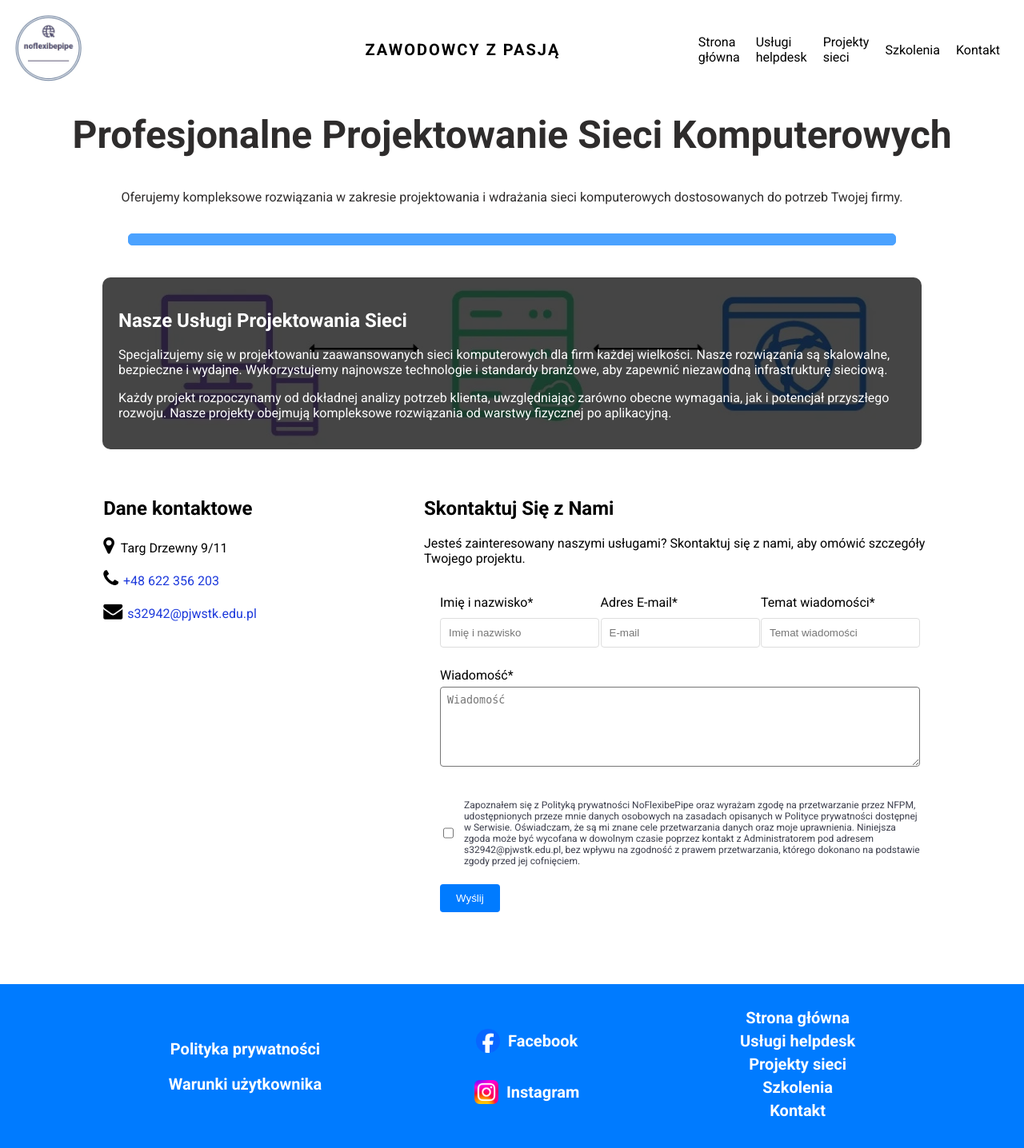
After one commit to BarWrona/NoFlexibePipe, a PHP site: page /sieci.php in a window 1280 px wide. The commit adds this page. Shown: the whole page at 80% size. Run offline with PHP 8.4, Linux system fonts and the light colour scheme.

Commit message:
v0.3
dodano stopkę oraz jej stylowanie
dodano stronę z ofertą sieci oraz stylowanie
dodano możliwość wysyłania danych w formularzu
dane formularza są walidowane po stronie serwera z wykorzystaniem wyrażeń regularnych
dane wysłane w formularzu są wpisywane do bazy danych

```diff
--- a/NoFlexibePipe/includes/footer.php
+++ b/NoFlexibePipe/includes/footer.php
@@ -1 +1,35 @@
-<?php
+<html>
+<head>
+    <title>Footer</title>
+    <link rel="stylesheet" href="../styles/footer.css">
+    <meta name="viewport" content="width=device-width, initial-scale=1.0">
+    <link href="https://fonts.googleapis.com/css2?family=Roboto:wght@300;400;500;700&display=swap" rel="stylesheet">
+</head>
+<footer>
+    <div class="policy-privacy">
+        <a href="./index.php"> Polityka prywatności </a>
+        <a href="./kontakt.php">Warunki użytkownika</a>
+    </div>
+    <div class="socials">
+        <div class="facebook">
+            <span>
+            <img src="/pictures/fb.png" alt="facebookLogo">
+            <a href="https://www.facebook.com/NoFlexibePipe/">Facebook</a>
+            </span>
+        </div>
+        <div class="instagram">
+            <span>
+            <img src="/pictures/ig.png" alt="instagramLogo">
+            <a href="https://www.instagram.com/noflexibepipe/">Instagram</a>
+            </span>
+        </div>
+    </div>
+    <div class="footerMenu">
+        <a href="./index.php"> Strona główna </a>
+        <a href="./helpdesk.php">Usługi helpdesk</a>
+        <a href="./sieci.php">Projekty sieci</a>
+        <a href="./szkolenia.php">Szkolenia</a>
+        <a href="./kontakt.php">Kontakt</a>
+    </div>
+</footer>
+</html>
--- a/NoFlexibePipe/includes/header.php
+++ b/NoFlexibePipe/includes/header.php
@@ -3,12 +3,12 @@
 <html lang="pl">
 <head>
     <meta charset="UTF-8">
+    <link rel="icon" type="image/x-icon" href="/pictures/favicon.ico">
     <meta name="viewport" content="width=device-width, initial-scale=1.0">
-    <link rel="icon" type="image/x-icon" href="/pictures/favicon.ico">
     <link href="https://fonts.googleapis.com/css2?family=Roboto:wght@300;400;500;700&display=swap" rel="stylesheet">
-    <link rel="stylesheet" href="./styles/headerStyle.css">
+    <link rel="stylesheet" href="../styles/headerStyle.css">
+    <link rel="stylesheet" href="https://fonts.googleapis.com/icon?family=Material+Icons">
     <title> Nawigacja </title>
-    <link rel="stylesheet" href="https://fonts.googleapis.com/icon?family=Material+Icons">
 
 </head>
 <nav>
@@ -19,8 +19,10 @@
     </button>
     <div class="menu">
         <a href="./index.php"> Strona główna </a>
+        <a href="./helpdesk.php">Usługi helpdesk</a>
+        <a href="./sieci.php">Projekty sieci</a>
+        <a href="./szkolenia.php">Szkolenia</a>
         <a href="./kontakt.php">Kontakt</a>
-        <a href="./uslugi.php">Usługi</a>
     </div>
 </nav>
 </html>
--- /dev/null
+++ b/NoFlexibePipe/includes/send_message.php
@@ -0,0 +1,70 @@
+<?php
+
+$errors = [];
+$email_pattern = '/^[a-zA-Z0-9._%+-]+@[a-zA-Z0-9.-]+\.[a-zA-Z]{2,}$/';
+
+if ($_SERVER["REQUEST_METHOD"] === "POST") {
+
+    if (empty($_POST['name'])) {
+        $errors[] = "Pole 'Imię i nazwisko' jest wymagane";
+    }
+
+    if (empty($_POST['email'])) {
+        $errors[] = "Pole 'Email' jest wymagane";
+    } elseif (!preg_match($email_pattern, $_POST['email'])) {
+        $errors[] = "Nieprawidłowy format adresu email";
+    }
+
+
+    if (empty($_POST['subject'])) {
+        $errors[] = "Pole 'Temat wiadomości' jest wymagane";
+    }
+
+
+    if (empty($_POST['message'])) {
+        $errors[] = "Pole 'Wiadomość' jest wymagane";
+    }
+
+
+    if (!isset($_POST['policy-privacy'])) {
+        $errors[] = "Musisz zaakceptować politykę prywatności";
+    }
+
+    if (empty($errors)) {
+        addMessage();
+    }
+
+
+}
+
+
+function addMessage()
+{
+    $db_host = 'localhost';
+    $db_user = 'root';
+    $db_pass = '';
+    $db_name = 'NoFlexibePipe';
+
+    try {
+        $connection = new PDO("mysql:host=". $db_host . ";dbname=" . $db_name,$db_user , $db_pass);
+        $connection->setAttribute(PDO::ATTR_ERRMODE, PDO::ERRMODE_EXCEPTION);
+        $stmt = $connection->query("INSERT INTO  messages (name, email, subject, message)
+VALUES ('$_POST[name]', '$_POST[email]', '$_POST[subject]', '$_POST[message]')");
+    } catch (PDOException $e) {
+        die("Connection failed: " . $e->getMessage());
+    }
+}
+
+function displayMessage(array $errors = []): void
+{
+    if ($_SERVER["REQUEST_METHOD"] == "POST") {
+        if (!empty($errors)) {
+            foreach ($errors as $error) {
+                echo "<p class='error'>$error</p>";
+            }
+        } else {
+            echo '<p class="no-error">' . 'Wiadomość wysłana pomyślnie. Potwierdzenie wysłano na podany adres e-mail.' . '</p>';
+        }
+
+    }
+}
--- /dev/null
+++ b/NoFlexibePipe/sieci.php
@@ -0,0 +1,89 @@
+<?php include_once './includes/send_message.php'; ?>
+<!DOCTYPE html>
+<html lang="pl">
+<head>
+    <title>Oferta sieci</title>
+    <meta charset="utf-8">
+    <meta name="viewport" content="width=device-width, initial-scale=1">
+    <link rel="icon" type="image/x-icon" href="/pictures/favicon.ico">
+    <link href="https://fonts.googleapis.com/css2?family=Roboto:wght@300;400;500;700&display=swap" rel="stylesheet">
+    <link rel="stylesheet" href="./styles/sieci.css">
+    <link rel="stylesheet" href="https://cdnjs.cloudflare.com/ajax/libs/font-awesome/4.7.0/css/font-awesome.min.css">
+</head>
+<body>
+<nav>
+    <?php include './includes/header.php'; ?>
+</nav>
+<section class="hero">
+    <div class="hero-content">
+        <h1>Profesjonalne Projektowanie Sieci Komputerowych</h1>
+        <p>Oferujemy kompleksowe rozwiązania w zakresie projektowania i wdrażania sieci komputerowych dostosowanych do
+            potrzeb Twojej firmy.</p>
+    </div>
+    <hr>
+</section>
+
+<section class="services">
+    <div class="service">
+        <h2>Nasze Usługi Projektowania Sieci</h2>
+        <p>Specjalizujemy się w projektowaniu zaawansowanych sieci komputerowych dla firm każdej wielkości. Nasze
+            rozwiązania są skalowalne, bezpieczne i wydajne. Wykorzystujemy najnowsze technologie i standardy branżowe,
+            aby zapewnić niezawodną infrastrukturę sieciową.</p>
+        <p>Każdy projekt rozpoczynamy od dokładnej analizy potrzeb klienta, uwzględniając zarówno obecne wymagania, jak
+            i potencjał przyszłego rozwoju. Nasze projekty obejmują kompleksowe rozwiązania od warstwy fizycznej po
+            aplikacyjną.</p>
+    </div>
+</section>
+
+
+<div class="contact-us">
+<section class="contact-data">
+    <h2>Dane kontaktowe</h2>
+    <p><i style="font-size:24px" class="fa">&#xf041;</i> &nbsp;Targ Drzewny 9/11 </p>
+    <p><i style="font-size:24px" class="fa">&#xf095;&nbsp;</i><a href="tel:+48">+48 622 356 203</a></p>
+    <p><i style="font-size:24px" class="fa">&#xf0e0;&nbsp;</i><a href="mailto:s32942@pjwstk.edu.pl">s32942@pjwstk.edu.pl</a></p>
+</section>
+<section class="form">
+    <h2>Skontaktuj Się z Nami</h2>
+    <p>Jesteś zainteresowany naszymi usługami? Skontaktuj się z nami, aby omówić szczegóły Twojego projektu.</p>
+
+    <div class="contact-form">
+        <form id="contactForm" method="post" action="sieci.php">
+            <div class="form-group">
+               <div class="form-inputs">
+                   <div class="form-input">
+                <label for="name">Imię i nazwisko*</label>
+                <input type="text" id="name" name="name" placeholder="Imię i nazwisko" >
+                   </div>
+                   <div class="form-input">
+                <label for="email">Adres E-mail*</label>
+                <input type="email" id="email" name="email" placeholder="E-mail" >
+               </div>
+                   <div class="form-input">
+                       <label for="subject">Temat wiadomości*</label>
+                       <input type="text" id="subject" name="subject" placeholder="Temat wiadomości" >
+                   </div>
+               </div>
+            </div>
+            <div class="form-group">
+                <label for="message">Wiadomość*</label>
+                <textarea id="message" name="message" placeholder="Wiadomość" ></textarea>
+            </div>
+            <div class="policy-privacy">
+                <label>
+            <input type="checkbox" id="policy-privacy" name="policy-privacy" >
+            <p> Zapoznałem się z Polityką prywatności NoFlexibePipe oraz wyrażam zgodę na przetwarzanie przez NFPM, udostępnionych przeze mnie danych osobowych na zasadach opisanych w Polityce prywatności dostępnej w Serwisie. Oświadczam, że są mi znane cele przetwarzania danych oraz moje uprawnienia. Niniejsza zgoda może być wycofana w dowolnym czasie poprzez kontakt z Administratorem pod adresem s32942@pjwstk.edu.pl, bez wpływu na zgodność z prawem przetwarzania, którego dokonano na podstawie zgody przed jej cofnięciem.
+            </p>
+                </label>
+            </div>
+            <button type="submit" class="submit-btn">Wyślij</button>
+        </form>
+    </div>
+    <div id="notification" class="notification">
+        <?php displayMessage($errors);?>
+    </div>
+</section>
+</div>
+<?php include './includes/footer.php'; ?>
+</body>
+</html>
--- /dev/null
+++ b/NoFlexibePipe/styles/footer.css
@@ -0,0 +1,97 @@
+* {
+    box-sizing: border-box;
+}
+
+footer {
+    width: 100vw;
+    height: auto;
+    background-color: #007bff;
+    color: white;
+    padding: 20px;
+    text-align: center;
+    display: flex;
+    justify-content: space-evenly;
+    align-items: center;
+    font-family: 'Roboto', sans-serif;
+}
+
+@media (max-width: 795px) {
+    footer {
+        flex-direction: column;
+        justify-content: center;
+        gap: 20px;
+    }
+}
+
+
+.policy-privacy {
+    display: flex;
+    flex-direction: column;
+    justify-content: center;
+}
+
+.policy-privacy a {
+    text-decoration: none;
+    margin: 10px;
+    font-size: 20px;
+    color: white;
+    font-weight: bold;
+}
+
+.policy-privacy a:hover {
+    color: lightblue;
+}
+
+.socials {
+    display: flex;
+    justify-content: center;
+    align-items: center;
+    flex-direction: column;
+    gap: 20px;
+}
+
+.socials a {
+    text-decoration: none;
+    color: white;
+    margin: 10px;
+    font-weight: bolder;
+    font-size: 20px;
+    text-align: center;
+}
+
+.socials a:hover {
+    color: lightblue;
+}
+
+.socials span {
+    display: flex;
+    flex-direction: row;
+    align-content: center;
+    align-items: center;
+}
+
+.socials img {
+    width: 30px;
+    height: 30px;
+}
+
+.footerMenu {
+    display: flex;
+    flex-direction: column;
+    justify-content: center;
+    align-items: center;
+    margin: 0;
+    padding: 10px;
+}
+
+.footerMenu a {
+    margin-bottom: 5px;
+    font-size: 20px;
+    font-weight: bold;
+    text-decoration: none;
+    color: white;
+}
+
+.footerMenu a:hover {
+    color: lightblue;
+}
--- a/NoFlexibePipe/styles/headerStyle.css
+++ b/NoFlexibePipe/styles/headerStyle.css
@@ -1,4 +1,6 @@
-
+*{
+    box-sizing: border-box;
+}
 body {
     font-family: 'Roboto', sans-serif;
 }
@@ -59,10 +61,11 @@ nav > p {
     align-items: center;
 }
 
-@media screen and (max-width: 768px) {
+@media (max-width: 795px) {
     nav {
         display: flex;
         justify-content: space-between;
+        padding: 10px;
     }
 
 
--- /dev/null
+++ b/NoFlexibePipe/styles/sieci.css
@@ -0,0 +1,177 @@
+* {
+    box-sizing: border-box;
+}
+
+body {
+    padding: 0;
+    margin: 0;
+    display: flex;
+    flex-direction: column;
+    align-items: center;
+    justify-content: center;
+    font-family: 'Roboto', sans-serif;
+
+}
+
+.services {
+    padding: 20px;
+    background: linear-gradient(rgba(0, 0, 0, 0.7), rgba(0, 0, 0, 0.7)), url('../pictures/gallery6.jpg');
+    background-size: cover;
+    background-position: center;
+    width: calc(80vw);
+    margin-bottom: 20px;
+    color: white;
+    border-radius: 10px;
+}
+
+.hero {
+    display: flex;
+    flex-direction: column;
+    align-items: center;
+    justify-content: center;
+    text-align: center;
+    color: rgba(28, 26, 26, 0.92);
+    padding-top: 100px;
+    width: calc(100vw - 10px);
+    margin-bottom: 20px;
+}
+
+.hero h1 {
+    font-size: 3em;
+}
+
+.hero hr {
+    width: 75vw;
+    margin: 0 auto;
+    border: 1px solid #007bff;
+    margin-bottom: 20px;
+    margin-top: 20px;
+    opacity: 0.7;
+    border-radius: 5px;
+    background-color: #007bff;
+    height: 15px;
+}
+
+.form {
+    max-width: 50vw;
+}
+
+.contact-us {
+    display: grid;
+    grid-template-columns: 1fr 2fr;
+    grid-template-rows: 1fr;
+    grid-gap: 10px;
+    width: 100vw;
+    padding: 20px;
+    justify-items: center;
+    background: transparent;
+    margin-bottom: 20px;
+}
+
+.contact-data a {
+    text-decoration: none;
+    color: #1d3adc;
+}
+
+.contact-form {
+    width: auto;
+    margin: 0 auto;
+    padding: 20px;
+}
+
+.form-group {
+    margin-bottom: 15px;
+}
+
+.form-group label {
+    display: block;
+    margin-bottom: 5px;
+}
+
+.form-inputs {
+    display: flex;
+    flex-direction: row;
+    justify-content: space-between;
+    width: 100%;
+}
+
+@media (max-width: 1000px) {
+    .form-inputs {
+        flex-direction: column;
+    }
+}
+
+.form-inputs input {
+    padding: 10px;
+    width: 100%;
+    border: 1px solid #ddd;
+    border-radius: 4px;
+    margin-bottom: 10px;
+}
+
+.form-inputs label {
+    margin-right: 10px;
+    margin-bottom: 10px;
+}
+
+
+.form-group textarea {
+    height: 100px;
+    max-height: 400px;
+    resize: vertical;
+    width: 100%;
+    padding: 8px;
+    border-radius: 4px;
+    margin-bottom: 10px;
+}
+
+.submit-btn {
+    background-color: #007bff;
+    color: white;
+    padding: 10px 20px;
+    border: none;
+    border-radius: 4px;
+    cursor: pointer;
+}
+
+.submit-btn:hover {
+    background-color: #0056b3;
+}
+
+
+.policy-privacy > label {
+    display: flex;
+    flex-direction: row;
+    justify-content: space-between;
+    margin-bottom: 10px;
+    gap: 10px;
+}
+
+
+.policy-privacy > label p {
+    font-size: 12px;
+    color: #3e404e;
+
+}
+
+.notification {
+    padding: 10px;
+    margin-bottom: 10px;
+
+}
+
+.error {
+    border-radius: 10px;
+    padding: 10px;
+    color: #dc3545;
+    margin: 5px 0;
+    background-color: #f8d7da;
+}
+
+.no-error {
+    padding: 10px;
+    border-radius: 10px;
+    color: #28a745;
+    margin: 5px 0;
+    background-color: #ddf8d7;
+}
```
Also changed, not shown: NoFlexibePipe/databases/noflexibepipe.sql (added, +72 -0 lines), NoFlexibePipe/includes/ProjectsLoader.php (+5 -10 lines), NoFlexibePipe/index.php (+9 -3 lines), NoFlexibePipe/styles/style.css (+6 -3 lines), NoFlexibePipe/pictures/fb.png (added), NoFlexibePipe/pictures/ig.png (added), NoFlexibePipe/pictures/szkolenie.png (added).
